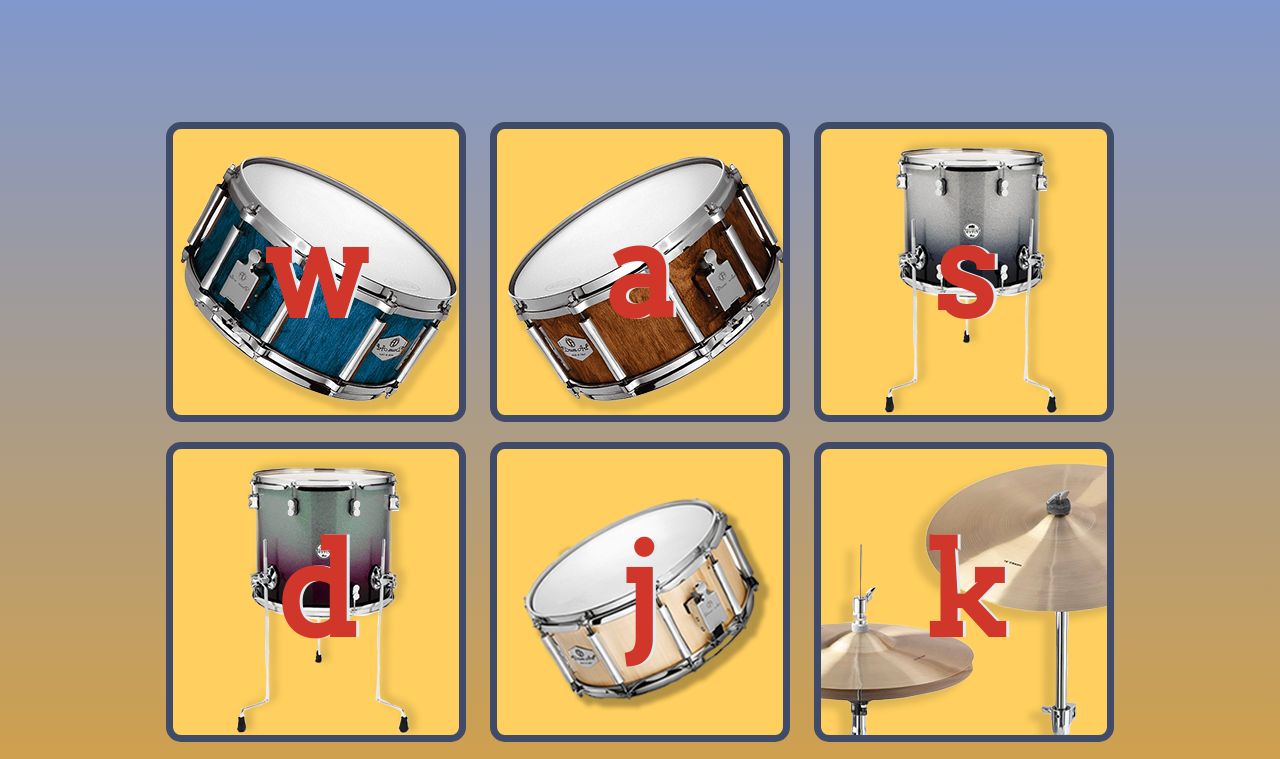
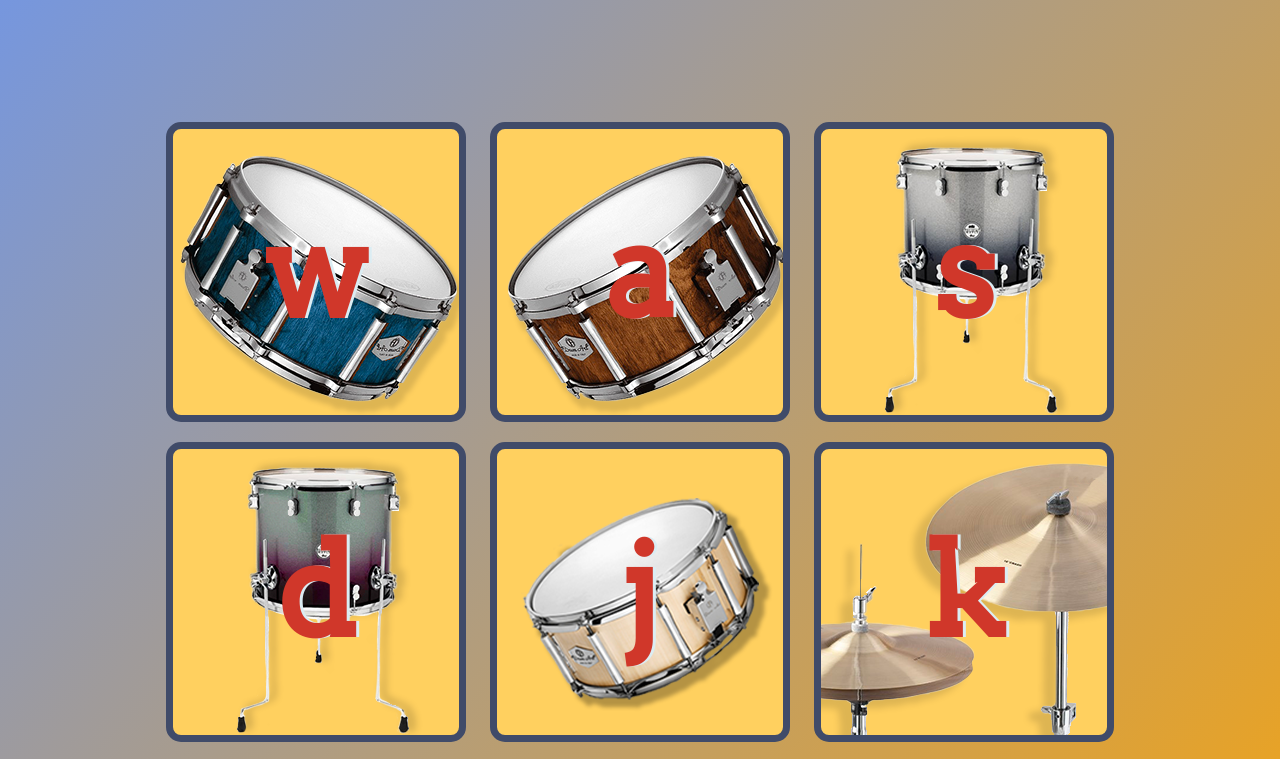
Before and after one commit to iosvaldo/drum-kit, a plain HTML site: page index.html in a window 1280 px wide. Shown: the part 209-968 px from the top of the page. Drawn offline with Linux system fonts and the light colour scheme.

Commit message:
Update styles.css

```diff
--- a/styles.css
+++ b/styles.css
@@ -2,7 +2,7 @@ body {
   min-height:100vh;
   text-align: center;
   background-color: ;
-  background-image: linear-gradient(to bottom, rgba(91,138,238,.9),orange);
+  background-image: linear-gradient(to bottom right, rgba(91,138,238,.9),orange);
 
 }
 
```
